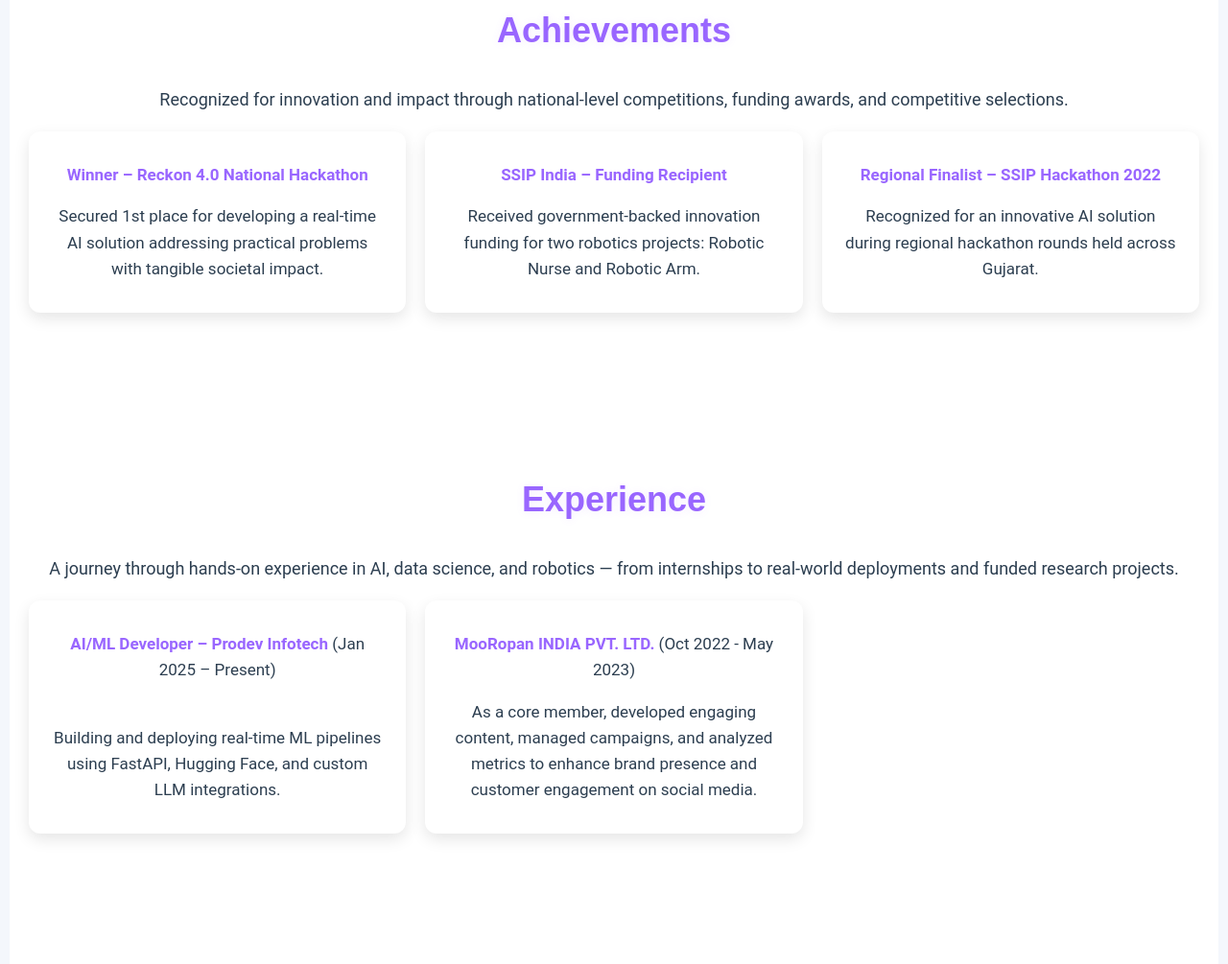
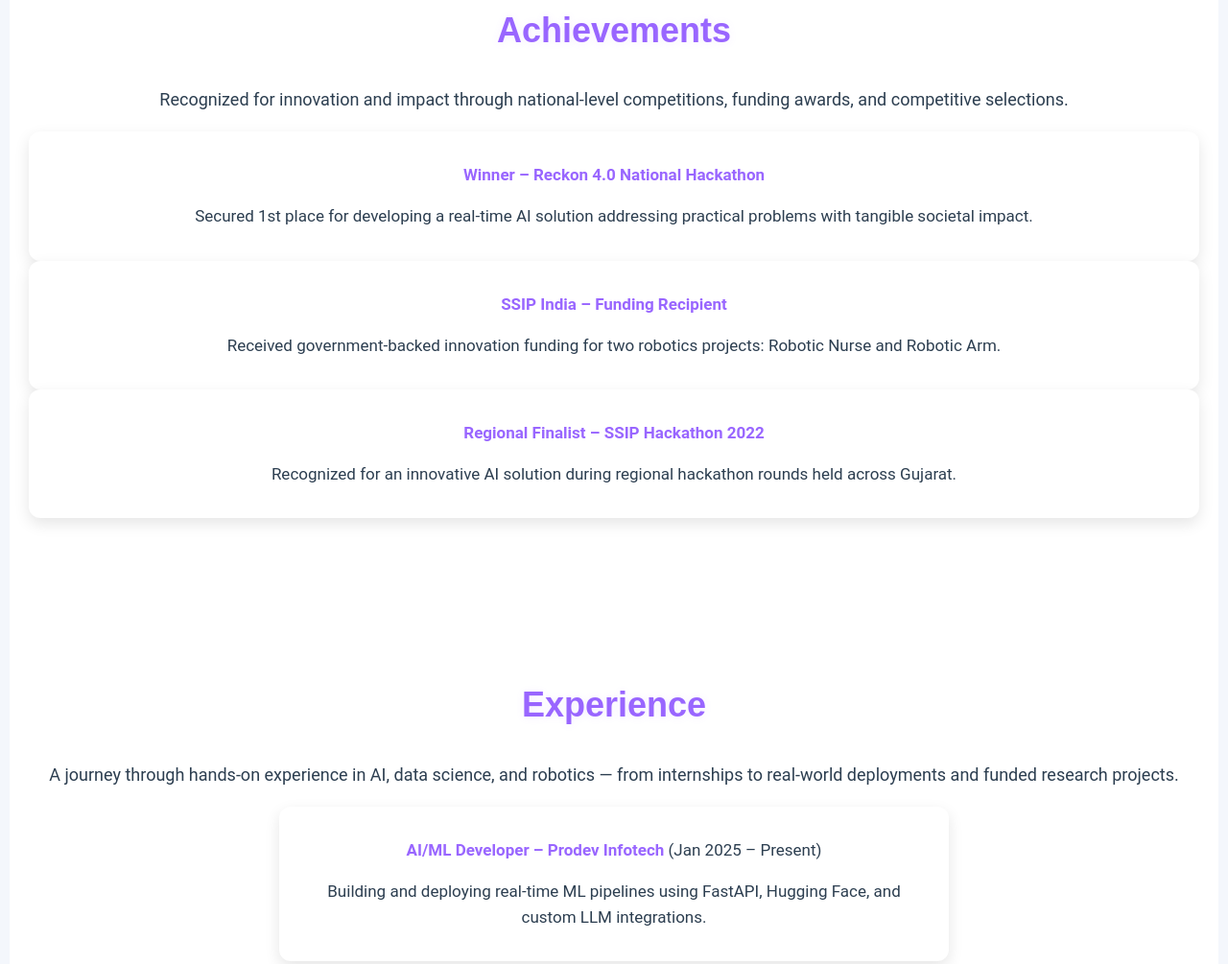
Before and after one commit to Zinalr44/portfolio, a plain HTML site: page index.html in a window 1280 px wide. Shown: the part 4024-5029 px from the top of the page at 96% size. Drawn offline with nearby package versions, Linux system fonts and the light colour scheme.

Commit message:
Remove grid layout from experience and achievement lists for vertical display

```diff
--- a/style.css
+++ b/style.css
@@ -627,15 +627,15 @@ header nav ul li a.active::after { width: 100%; }
 .experience-list {
   list-style: none;
   padding: 0;
-  display: grid;
-  grid-template-columns: repeat(auto-fill, minmax(300px, 1fr));
-  gap: 20px;
 }
 
 .experience-item {
     background-color: var(--project-background);
     border-radius: 12px;
     padding: 24px;
+    margin: 0 auto 20px;
+    max-width: 650px;
+    width: 100%;
     box-shadow: 0 6px 16px rgba(0, 0, 0, 0.1);
     transition: transform 0.3s ease, box-shadow 0.3s ease;
     display: flex;
@@ -691,9 +691,6 @@ header nav ul li a.active::after { width: 100%; }
 .achievement-list {
   list-style: none;
   padding: 0;
-  display: grid;
-  grid-template-columns: repeat(auto-fill, minmax(300px, 1fr));
-  gap: 20px;
 }
 
 .achievement-item {
```
